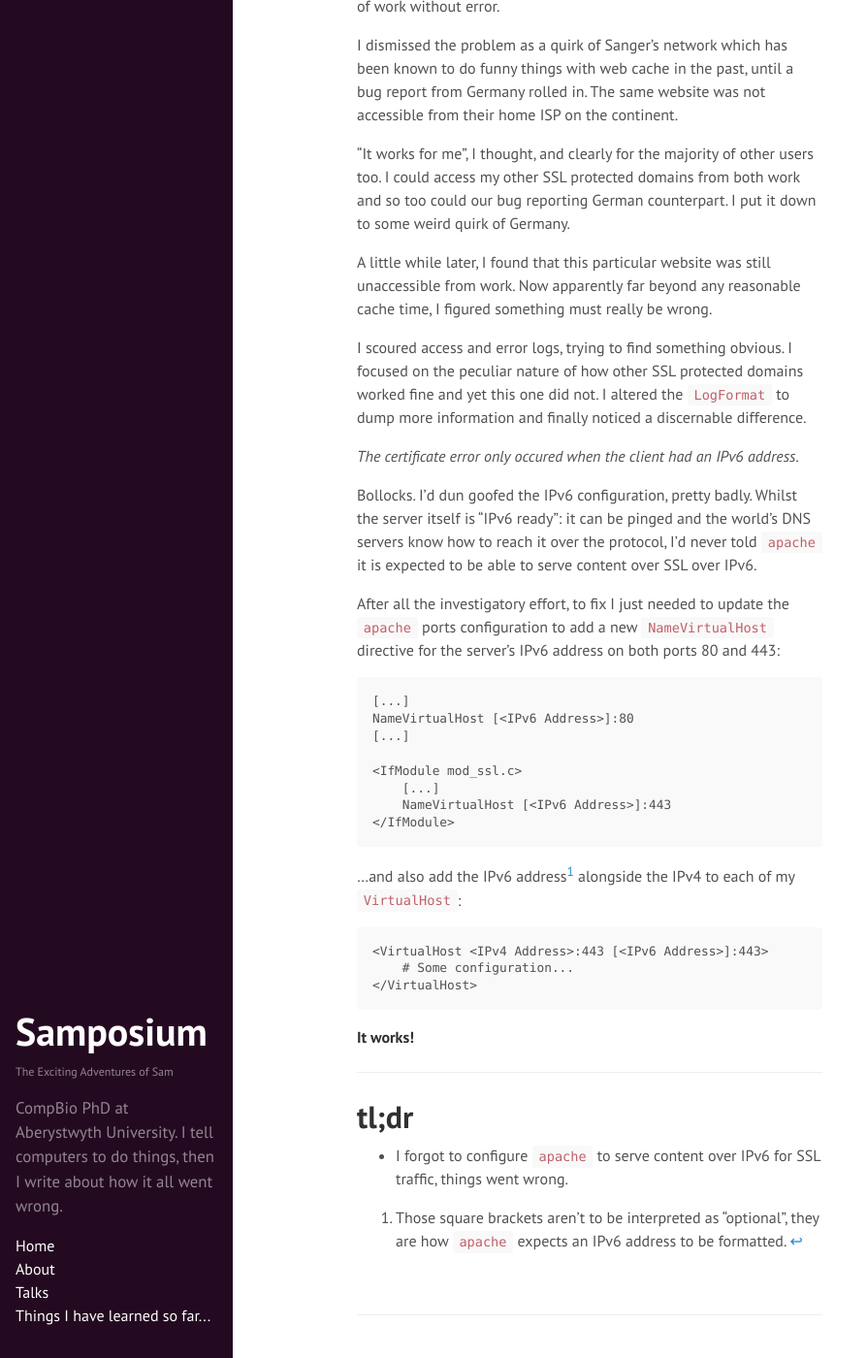
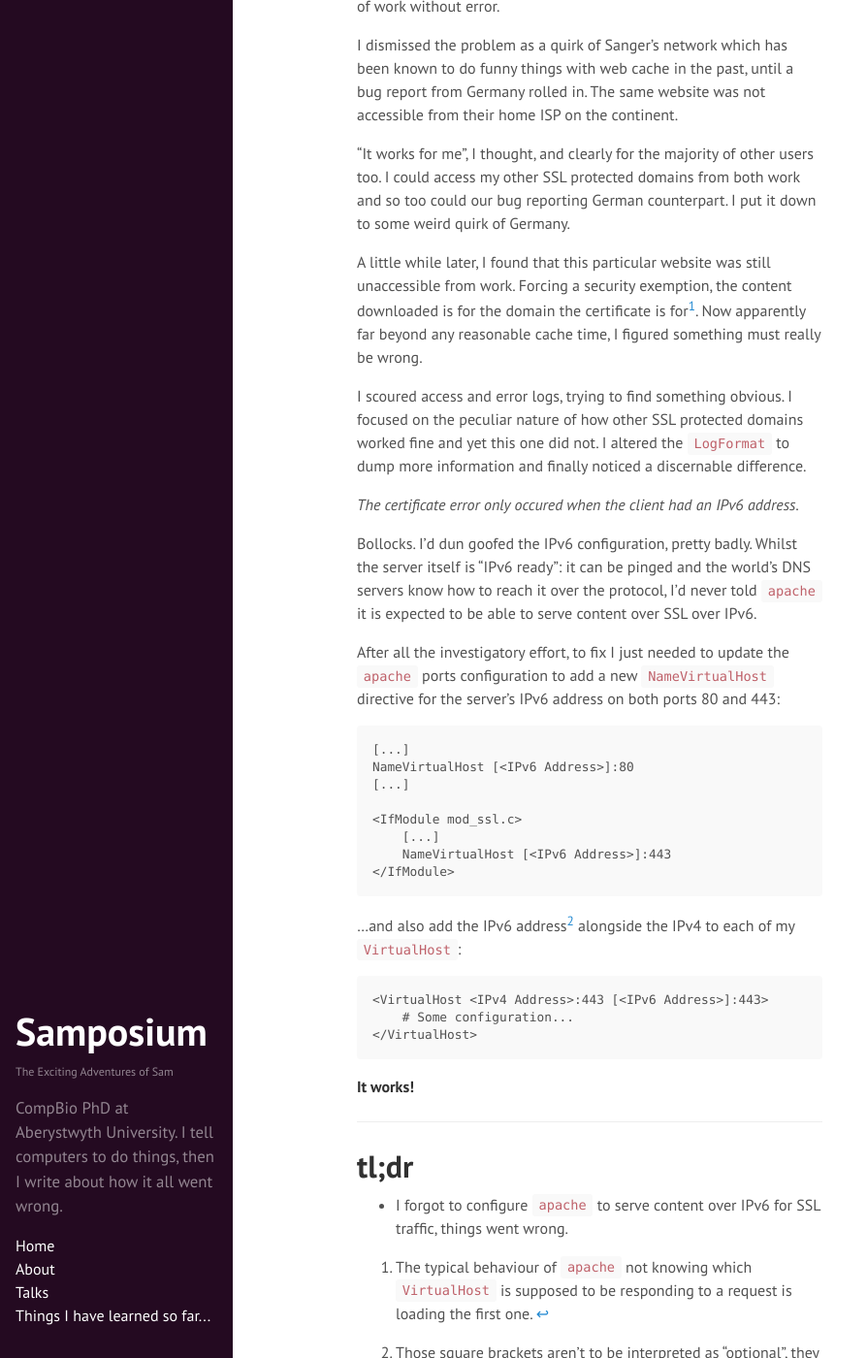
Before and after one commit to SamStudio8/samstudio8.github.io.off, a Jekyll site: the page built from _posts/2015-07-21-secure-six.md, in a window 1280 px wide and 1400 px high, scrolled down 478 px. Shown: the whole window at 97% size, without its empty margins (0-894 px from the left). Built offline with Jekyll 4.4.1, drawn with Linux system fonts in a browser that asks for light colours; Markdown is read by kramdown in place of the engine named in the settings; comment, search, counter and statistics services are not loaded.

Commit message:
Update 2015-07-21-secure-six.md

```diff
--- a/_posts/2015-07-21-secure-six.md
+++ b/_posts/2015-07-21-secure-six.md
@@ -25,6 +25,7 @@ my other SSL protected domains from both work and so too could our bug reporting
 I put it down to some weird quirk of Germany.
 
 A little while later, I found that this particular website was still unaccessible from work.
+Forcing a security exemption, the content downloaded is for the domain the certificate is for[^2].
 Now apparently far beyond any reasonable cache time, I figured something must really be wrong.
 
 I scoured access and error logs, trying to find something obvious. I focused on the peculiar nature
@@ -66,3 +67,5 @@ NameVirtualHost [<IPv6 Address>]:80
 * I forgot to configure `apache` to serve content over IPv6 for SSL traffic, things went wrong.
 
 [^1]: Those square brackets aren't to be interpreted as "optional", they are how `apache` expects an IPv6 address to be formatted.
+
+[^2]: The typical behaviour of `apache` not knowing which `VirtualHost` is supposed to be responding to a request is loading the first one.
```
